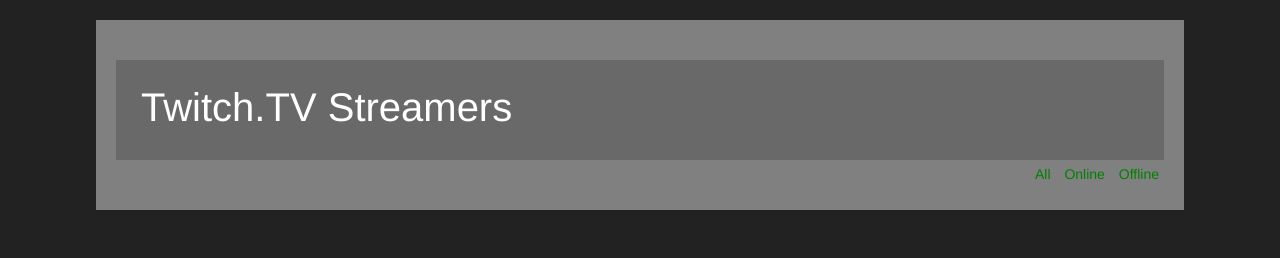
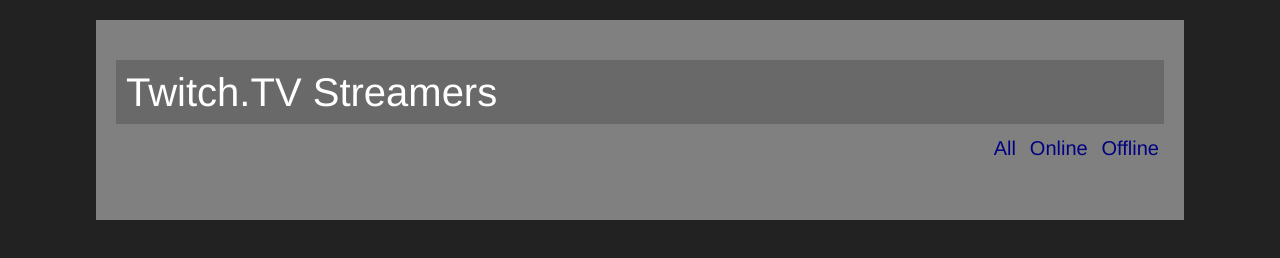
Before and after one commit to ChrisL108/twitch.tv, a plain HTML site: page index.html in a window 1280 px wide. Drawn offline with nearby package versions, Linux system fonts and the light colour scheme.

Commit message:
small style changes

```diff
--- a/css/styles.css
+++ b/css/styles.css
@@ -1,9 +1,13 @@
 body {
   background-color:#222;
 }
-#status {
-  float:right;
-  text-align: right;
+#filter {
+    float:right;
+}
+#filter span {
+  padding:5px;
+  color: navy;
+  font-size: 20px;
 }
 #wrapper {
   background-color:gray;
@@ -17,31 +21,23 @@
   padding:0;
   margin-bottom:30px;
   height:100px;
-  background:dimgray;
-  clear:both;
 }
 #title h2{
   color:white;
 	text-align: left;
-  padding:25px;
+  padding:10px;
   font-size: 4rem ;
-}
-#filter {
-  float:right;
-}
-#filter span {
-  padding:5px;
-  color: green;
+  text-align: left;
+  background:dimgray;
 }
 
+
 #list-wrapper {
-  position:relative;
   width:100%;
   clear:both;
-  color:darkorange;
+  color:black;
 }
 .user-logos {
-	position: relative;
 	width: 80px;
   float:left;
   clear:left;
@@ -50,4 +46,8 @@
 li {
   padding-bottom:40px;
   list-style:none;
+  color:black;
 }
+.offline {
+  opacity: 0.8;
+}
--- a/index.html
+++ b/index.html
@@ -25,7 +25,7 @@
   	<span>Offline</span>
   </div>
 </header>
-  <div id="list-wrapper">
+  <div id="list-wrapper" class="clearfix">
     <ul id="streamers">
       <!-- Streamers go Here -->
     </ul>
```
